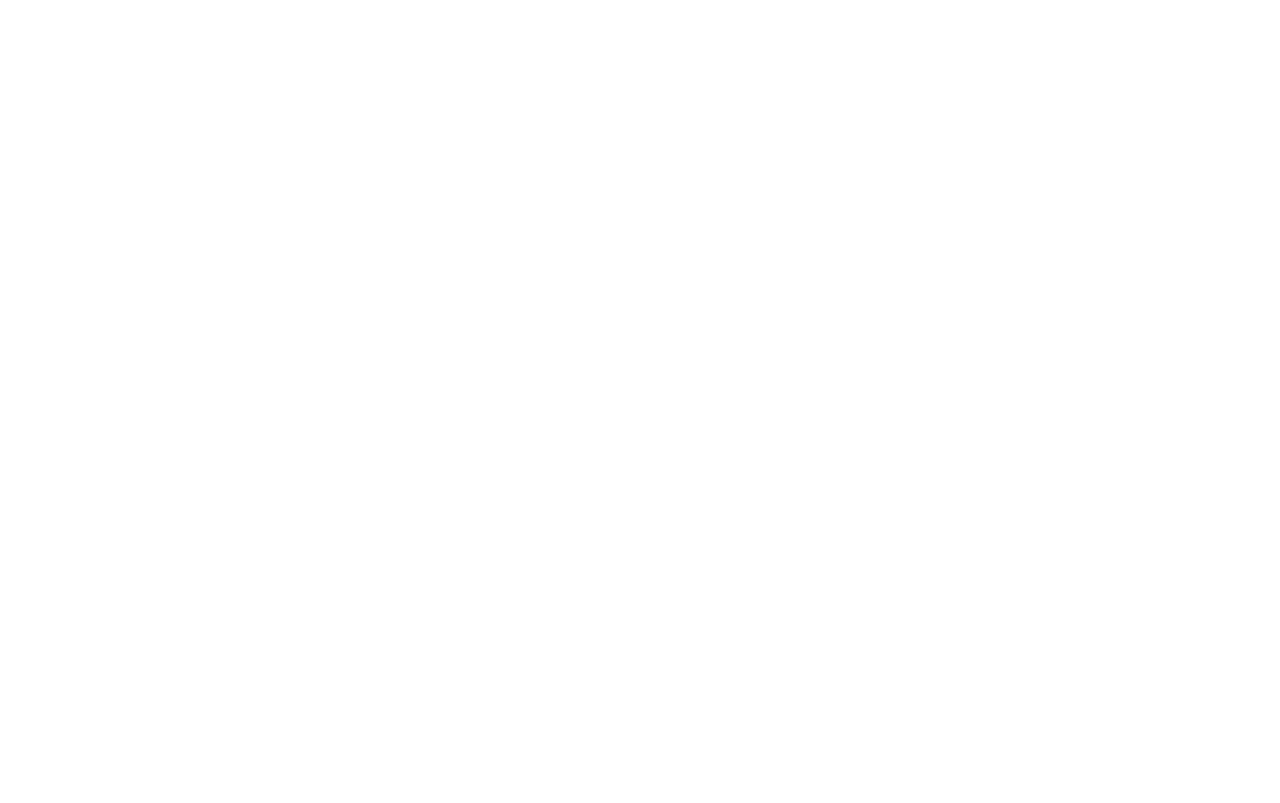
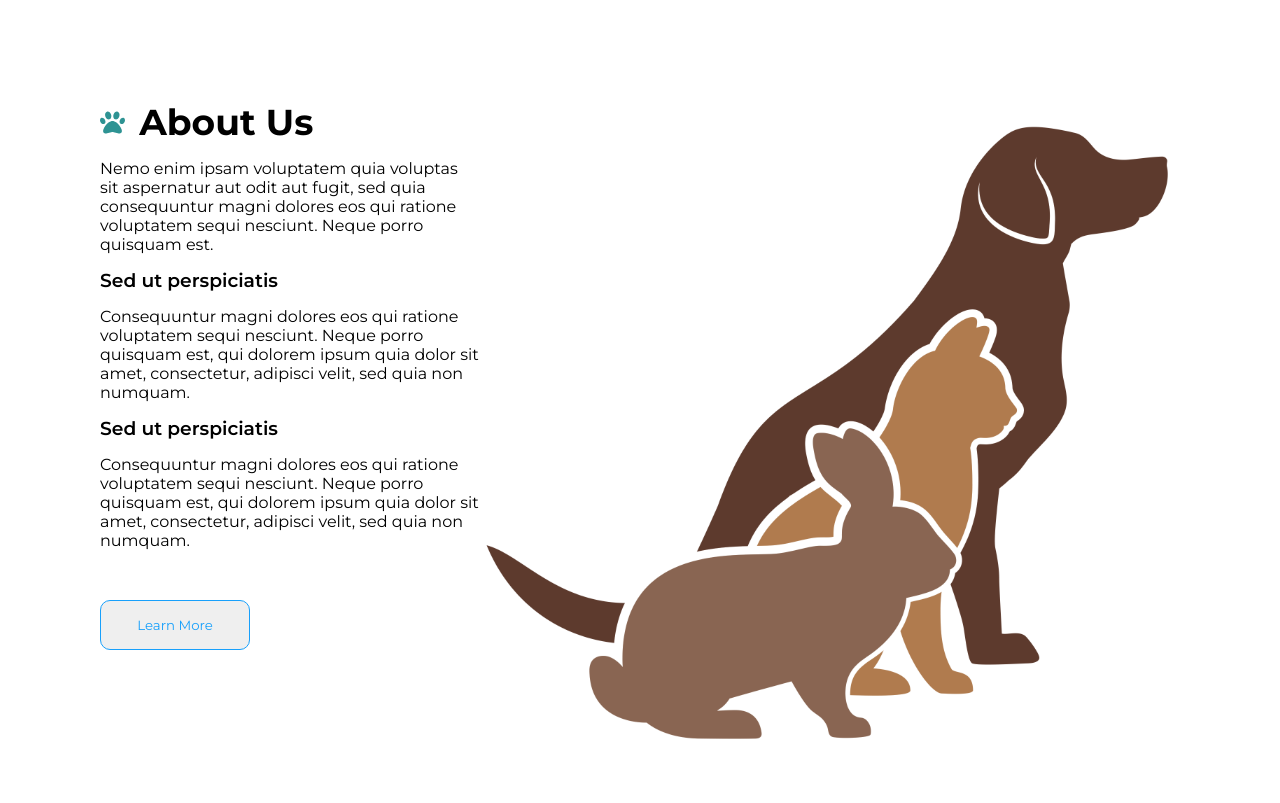
Before and after one commit to SebMal64/Pets-page, a plain HTML site: page pets.html in a window 1280 px wide. Drawn offline with Linux system fonts and the light colour scheme.

Commit message:
add: html(svg)

```diff
--- a/pets.html
+++ b/pets.html
@@ -3,6 +3,7 @@
 <head>
     <meta charset="UTF-8">
     <meta name="viewport" content="width=device-width, initial-scale=1.0">
+    <link rel="stylesheet" href="./styles.css">
     <title>Document</title>
 </head>
 <body>
@@ -11,9 +12,22 @@
     <main>
         <section></section>
         <!-- primera seccion(home) : sebastian -->
+
+
         <section id="about" class="about">
-            <div></div>
-            <div></div>
+            <div>
+                <svg xmlns="http://www.w3.org/2000/svg" height="1em" viewBox="0 0 512 512"><!--! Font Awesome Free 6.4.0 by @fontawesome - https://fontawesome.com License - https://fontawesome.com/license (Commercial License) Copyright 2023 Fonticons, Inc. --><path d="M226.5 92.9c14.3 42.9-.3 86.2-32.6 96.8s-70.1-15.6-84.4-58.5s.3-86.2 32.6-96.8s70.1 15.6 84.4 58.5zM100.4 198.6c18.9 32.4 14.3 70.1-10.2 84.1s-59.7-.9-78.5-33.3S-2.7 179.3 21.8 165.3s59.7 .9 78.5 33.3zM69.2 401.2C121.6 259.9 214.7 224 256 224s134.4 35.9 186.8 177.2c3.6 9.7 5.2 20.1 5.2 30.5v1.6c0 25.8-20.9 46.7-46.7 46.7c-11.5 0-22.9-1.4-34-4.2l-88-22c-15.3-3.8-31.3-3.8-46.6 0l-88 22c-11.1 2.8-22.5 4.2-34 4.2C84.9 480 64 459.1 64 433.3v-1.6c0-10.4 1.6-20.8 5.2-30.5zM421.8 282.7c-24.5-14-29.1-51.7-10.2-84.1s54-47.3 78.5-33.3s29.1 51.7 10.2 84.1s-54 47.3-78.5 33.3zM310.1 189.7c-32.3-10.6-46.9-53.9-32.6-96.8s52.1-69.1 84.4-58.5s46.9 53.9 32.6 96.8s-52.1 69.1-84.4 58.5z"/></svg>
+                <h2 class="caption">About Us</h2>
+                <p>Nemo enim ipsam voluptatem quia voluptas sit aspernatur aut odit aut fugit, sed quia consequuntur magni dolores eos qui ratione voluptatem sequi nesciunt. Neque porro quisquam est.</p>
+                <h3 class="next-caption">Sed ut perspiciatis</h3>
+                <p>Consequuntur magni dolores eos qui ratione voluptatem sequi nesciunt. Neque porro quisquam est, qui dolorem ipsum quia dolor sit amet, consectetur, adipisci velit, sed quia non numquam.</p>
+                <h3 class="next-caption">Sed ut perspiciatis</h3>
+                <p>Consequuntur magni dolores eos qui ratione voluptatem sequi nesciunt. Neque porro quisquam est, qui dolorem ipsum quia dolor sit amet, consectetur, adipisci velit, sed quia non numquam.</p>
+                <button class="button">Learn More</button>
+            </div>
+            <div class="img-container">
+                <img src="./img/kisspng-cat-dog-pet-shop-vector-graphics-pets-planters-at-bretby-5baa916c376454.7029126515379050042269.png" alt="rabbit, cat and dog silhouette">
+            </div>
         </section>
     </main>
     <header></header>
```
